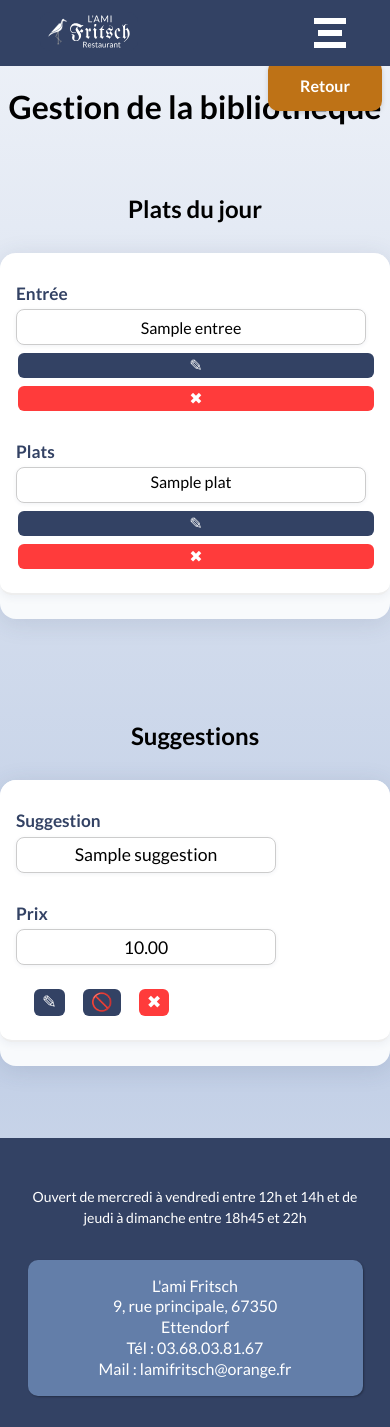
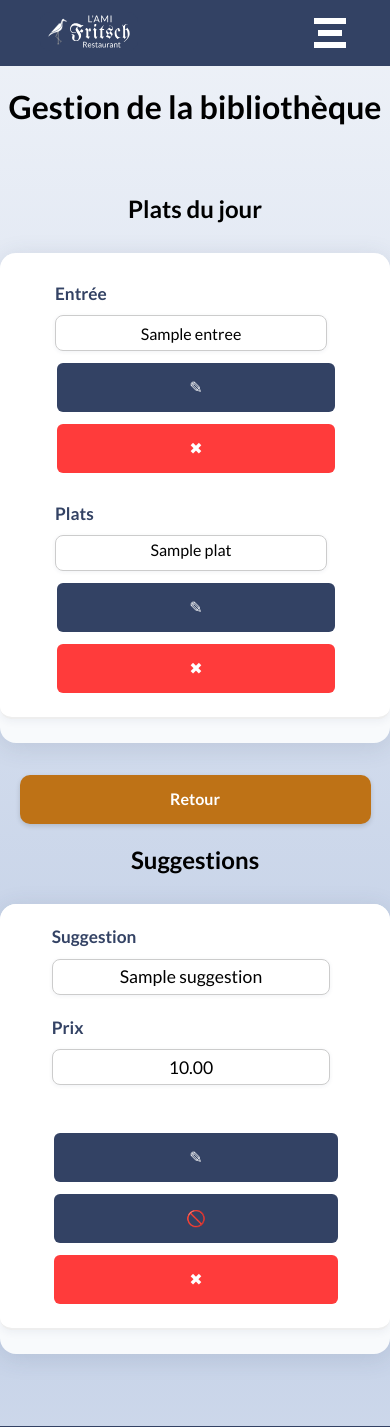
Before and after one commit to Kitadeve/lami-fritsch-version-backend, a PHP site: page /assets/php/admin_gestion.php in a window 390 px wide. Shown: the top 1427 px of the page. Run offline with PHP 8.4, Linux system fonts and the light colour scheme; the visitor is signed in with stand-in values (Sample User, id 1); tables that the repository leaves empty hold one stand-in row (values such as "Sample post"); a stand-in replaces the project's code that opens the database connection.

Commit message:
La même chose

```diff
--- a/assets/css/admin-php.css
+++ b/assets/css/admin-php.css
@@ -6,7 +6,6 @@
 
 main {
     justify-content: center;
-    min-height: 80vh;
 }
 
 .cta:hover {
@@ -29,6 +28,8 @@ h2 {
     position: fixed;
     padding-top: calc(var(--header-height) + 12px) ;
     right: 8px;
+    padding-top: 24px;
+
   }
 
 
@@ -37,13 +38,12 @@ h2 {
     display: block;
     background: red;
     align-self: center;
-    margin: 24px auto;
-    width: auto;
+    /* width: auto; */
 }
 
 .cta.gestion {
   display: block;
-  width: auto;
+  /* width: auto; */
 }
 
 .gestion-table .cta {
@@ -79,6 +79,7 @@ input {
   display: flex;
   flex-direction: column;
   justify-content: center;
+  align-items: center;
   margin: 32px 0;
 }
 
@@ -207,14 +208,8 @@ input.input-success {
 }
 
 
-@media (min-width: 1024px) {
-  .utilities {
-    padding-top: 24px;
-  }
-}
-
 /* Responsive pour le tableau de gestion */
-@media (max-width: 800px) {
+@media (max-width: 1024px) {
   .gestion-table table,
   .gestion-table thead,
   .gestion-table tbody,
@@ -230,6 +225,8 @@ input.input-success {
   }
 
   .gestion-table tr {
+    display: flex;
+    flex-direction: column;
     margin-bottom: 24px;
     border-bottom: 2px solid #eee;
     background: #fff;
@@ -239,11 +236,12 @@ input.input-success {
   }
 
   .gestion-table td {
+    align-self: center;
     text-align: left;
     padding: 12px 16px;
     position: relative;
     min-width: 180px;
-    width: 100%;
+    width: 80%;
     box-sizing: border-box;
   }
 
@@ -251,7 +249,7 @@ input.input-success {
     content: attr(data-label);
     font-weight: bold;
     display: block;
-    margin-bottom: 6px;
+    margin-bottom: 12px;
     color: #334264;
     font-size: 0.98em;
   }
@@ -259,8 +257,57 @@ input.input-success {
   .gestion-form {
     flex-direction: column;
     align-items: stretch;
-    gap: 8px;
+    gap: 12px;
   }
+
+  .mini-btn {
+    padding: 16px 0;
+  }
+
+  /* Astuce : pour suggestions, regrouper les inputs + form sous forme visuelle */
+.gestion-table tbody tr.suggestion-row {
+  display: flex;
+  flex-direction: column;
+  gap: 8px;
+  padding: 16px;
+  background: #fff;
+  border-radius: 12px;
+  box-shadow: 0 2px 8px #33426411;
+}
+
+.gestion-table tbody tr.suggestion-row td {
+  width: 80%;
+  display: flex;
+  flex-direction: column;
+  align-self: center;
+  text-align: left;
+  padding: 8px 0;
+}
+
+.gestion-table tbody tr.suggestion-row td.boutons {
+  display: flex;
+  justify-content: center;
+  flex-wrap: wrap;
+  gap: 12px;
+}
+
+.utilities {
+  display: flex;
+  gap: 16px;
+  flex-direction: column;
+  align-items: center;
+  position: fixed;
+  padding: 0;
+  bottom: 20px;
+  left: 0;
+  z-index: 100;
+  width: 100%;
+}
+
+.utilities .cta {
+  position: relative;
+}
+
 }
 
 /* Pour que les labels s'affichent sur mobile */
@@ -268,13 +315,14 @@ input.input-success {
   padding-top: 20px;
 }
 
+
 /* Pour le message que confirme l'affichage ou non d'un suggestion  */
 
 .confirm-display {
   position: fixed;
   display: flex;
   flex-direction: column;
-  gap: 24px;
+  align-items: center;  gap: 24px;
   top: 50%;
   left: 50%;
   padding: 16px;
@@ -286,6 +334,10 @@ input.input-success {
   transition: all 0.5 ease-in;
 }
 
+.confirm-display .btn {
+  display: flex;
+}
+
 .confirm-display .btn .cta {
   margin: 8px;
 }
--- a/assets/js/admin-pdj.js
+++ b/assets/js/admin-pdj.js
@@ -46,7 +46,7 @@ document.addEventListener("DOMContentLoaded", function () {
       params.delete('success');
       const newUrl = window.location.pathname + (params.toString() ? '?' + params.toString() : '');
       window.history.replaceState({}, '', newUrl);
-    }, 2000);
+    }, 4000);
   }
 
   // Optionnel : feedback visuel en temps réel
--- a/assets/php/admin_gestion.php
+++ b/assets/php/admin_gestion.php
@@ -11,6 +11,8 @@ if (empty($_SESSION['admin'])) {
 require_once("./connexion_bdd.php");
 
 try{
+
+//Récupération des entrées en plats
 $entrees = $pdo->query("SELECT id, nom FROM entrees ORDER BY nom")->fetchAll();
 $plats = $pdo->query("SELECT id, nom FROM plats ORDER BY nom")->fetchAll();
 
@@ -113,16 +115,17 @@ $pdo = null;
         </thead>
         <tbody>
           <?php foreach ($suggestions as $sugg): ?>
-            <tr>
-              <form class="gestion-form" method="POST" action="admin_gestion_suggestions.php">
-                <td data-label="Suggestion">
-                  <input class="gestion-input" type="text" name="nouveau_nom" value="<?= htmlspecialchars($sugg['nom']) ?>">
+            <tr class="suggestion-row">
+              <td data-label="Suggestion">
+                <input class="gestion-input" type="text" name="nouveau_nom" value="<?= htmlspecialchars($sugg['nom']) ?>" form="form-<?= $sugg['id'] ?>">
+              </td>
+              <td data-label="Prix">
+                <input class="gestion-input" type="text" name="nouveau_prix" value="<?= htmlspecialchars(number_format($sugg['prix'], 2, '.', '')) ?>" form="form-<?= $sugg['id'] ?>">
+              </td>
+              <td class="boutons">
+                <form class="gestion-form" id="form-<?= $sugg['id'] ?>" method="POST" action="admin_gestion_suggestions.php">
                   <input type="hidden" name="id" value="<?= $sugg['id'] ?>">
-                </td>
-                <td data-label="Prix">
-                  <input class="gestion-input" type="text" name="nouveau_prix" value="<?= htmlspecialchars(number_format($sugg['prix'], 2, '.', '')) ?>">
-                </td>
-                <td class="boutons">
+
                   <button class="mini-btn" type="submit" name="action" value="modifier" title="Modifier">&#9998;</button>
 
                   <?php if ($sugg['visible']): ?>
@@ -132,9 +135,8 @@ $pdo = null;
                   <?php endif; ?>
 
                   <button class="mini-btn delete" type="submit" name="action" value="supprimer" title="Supprimer">&#10006;</button>
-
-                </td>
-              </form>
+                </form>
+              </td>
             </tr>
           <?php endforeach; ?>
         </tbody>
```
Also changed, not shown: assets/js/admin-gestion.js (+112 -13 lines).
